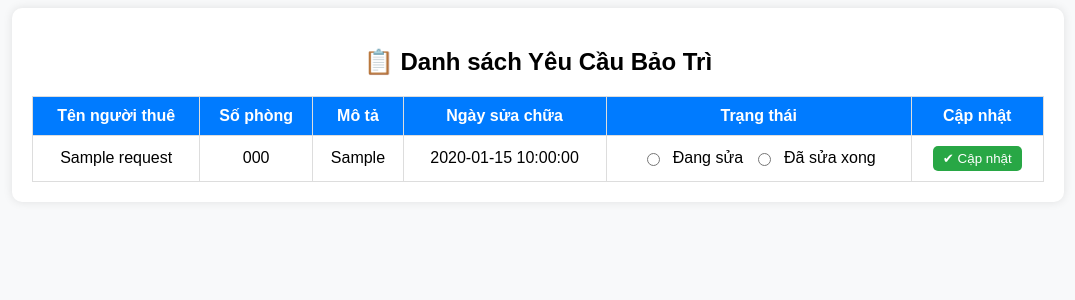
After one commit to Hang-Naf/PMMNM, a PHP site: page /maintenance.php in a window 1280 px wide. The commit adds this page. Shown: the top 300 px of the page, without its empty margins (102-1177 px from the left). Run offline with PHP 8.4, Linux system fonts and the light colour scheme; tables that the repository leaves empty or names only in its code hold one stand-in row (values such as "Sample post").

Commit message:
chinh maintenance

```diff
--- /dev/null
+++ b/maintenance.php
@@ -0,0 +1,131 @@
+<!-- <?php
+include 'db_connect.php';
+?>
+<!DOCTYPE html>
+<html lang="vi">
+<head>
+    <meta charset="UTF-8">
+    <meta name="viewport" content="width=device-width, initial-scale=1.0">
+    <title>Quản lý yêu cầu bảo trì</title>
+    <style>
+		.row {
+			display: flex;
+			flex-wrap: wrap;
+		}
+
+		.card {
+			display: flex;
+			flex-direction: column;
+			height: 100%;
+		}
+
+		.card-body {
+			flex-grow: 1; /* Để phần nội dung mở rộng tối đa */
+		}
+	</style>
+</head>
+<body>
+<div class="container-fluid">
+	<div class="col-lg-12">
+		<div class="card">
+			<div class="card-body">
+				<div class="col-md-12">
+					<div class="row">
+						<div class="col-sm-4">
+							<div class="card border-primary">
+								<div class="card-body bg-light">
+									<h4><b>Maintenance required</b></h4>
+								</div>
+								<div class="card-footer">
+									<div class="col-md-12">
+										<a href="index.php?page=maintenance_user" class="d-flex justify-content-between"> <span>View Report</span> <span class="fa fa-chevron-circle-right"></span></a>
+									</div>
+								</div>
+							</div>
+						</div>
+						<div class="col-sm-4">
+							<div class="card border-primary">
+								<div class="card-body bg-light">
+									<h4><b>Receive maintenance requests</b></h4>
+								</div>
+								<div class="card-footer">
+									<div class="col-md-12">
+										<a href="index.php?page=maintenance_admin" class="d-flex justify-content-between"> <span>View Report</span> <span class="fa fa-chevron-circle-right"></span></a>
+									</div>
+								</div>
+							</div>
+						</div>
+					</div>
+				</div>
+			</div>
+		</div>
+	</div>
+</div>
+</body>
+</html> -->
+<?php
+include 'db_connect.php';
+
+// Cập nhật trạng thái nếu admin thay đổi
+if ($_SERVER["REQUEST_METHOD"] == "POST" && isset($_POST['update_status'])) {
+    $id = $_POST['request_id'];
+    $new_status = $_POST['status'];
+
+    $sql = "UPDATE maintenance_requests SET status = '$new_status' WHERE id = $id";
+    mysqli_query($conn, $sql);
+}
+
+// Lấy danh sách yêu cầu bảo trì
+$result = mysqli_query($conn, "SELECT * FROM maintenance_requests");
+?>
+<!DOCTYPE html>
+<html lang="vi">
+<head>
+    <meta charset="UTF-8">
+    <meta name="viewport" content="width=device-width, initial-scale=1.0">
+    <title>Danh sách Yêu Cầu Bảo Trì</title>
+    <style>
+        body { font-family: Arial, sans-serif; background-color: #f8f9fa; text-align: center; }
+        .container { width: 80%; margin: auto; background: white; padding: 20px; border-radius: 10px; box-shadow: 0px 0px 10px rgba(0, 0, 0, 0.1); }
+        table { width: 100%; border-collapse: collapse; margin-top: 20px; }
+        th, td { border: 1px solid #ddd; padding: 10px; text-align: center; }
+        th { background-color: #007bff; color: white; }
+        .status-form { display: flex; justify-content: center; gap: 10px; }
+        button { background-color: #28a745; color: white; border: none; padding: 5px 10px; border-radius: 5px; cursor: pointer; }
+        button:hover { background-color: #218838; }
+    </style>
+</head>
+<body>
+    <div class="container">
+        <h2>📋 Danh sách Yêu Cầu Bảo Trì</h2>
+        <table>
+            <tr>
+                <th>Tên người thuê</th>
+                <th>Số phòng</th>
+                <th>Mô tả</th>
+                <th>Ngày sửa chữa</th>
+                <th>Trạng thái</th>
+                <th>Cập nhật</th>
+            </tr>
+            <?php while ($row = mysqli_fetch_assoc($result)): ?>
+            <tr>
+                <td><?php echo htmlspecialchars($row['tenant_name']); ?></td>
+                <td><?php echo htmlspecialchars($row['room_number']); ?></td>
+                <td><?php echo htmlspecialchars($row['issue']); ?></td>
+                <td><?php echo htmlspecialchars($row['request_date']); ?></td>
+                <td>
+                    <form method="POST" class="status-form">
+                        <input type="hidden" name="request_id" value="<?php echo $row['id']; ?>">
+                        <input type="radio" name="status" value="Đang sửa" <?php if ($row['status'] == 'Đang sửa') echo 'checked'; ?>> Đang sửa
+                        <input type="radio" name="status" value="Đã sửa xong" <?php if ($row['status'] == 'Đã sửa xong') echo 'checked'; ?>> Đã sửa xong
+                        <td>
+                            <button type="submit" name="update_status">✔ Cập nhật</button>
+                        </td>
+                    </form>
+                </td>
+            </tr>
+            <?php endwhile; ?>
+        </table>
+    </div>
+</body>
+</html>
--- a/navbar.php
+++ b/navbar.php
@@ -17,10 +17,10 @@
 				<a href="index.php?page=tenants" class="nav-item nav-tenants"><span class='icon-field'><i class="fa fa-user-friends "></i></span> Tenants</a>
 				<a href="index.php?page=invoices" class="nav-item nav-invoices"><span class='icon-field'><i class="fa fa-file-invoice "></i></span> Payments</a>
 				<a href="index.php?page=reports" class="nav-item nav-reports"><span class='icon-field'><i class="fa fa-list-alt "></i></span> Reports</a>
+				<a href="index.php?page=maintenance" class="nav-item nav-maintenance"><span class='icon-field'><i class="fa fa-tools "></i></span> Maintenance</a>
+				<a href="index.php?page=contact" class="nav-item nav-contact"><span class='icon-field'><i class="fa fa-envelope "></i></span> Contact</a>
 				<?php if($_SESSION['login_type'] == 1): ?>
 				<a href="index.php?page=users" class="nav-item nav-users"><span class='icon-field'><i class="fa fa-users "></i></span> Users</a>
-				<a href="index.php?page=maintenance" class="nav-item nav-maintenance"><span class='icon-field'><i class="fa fa-tools "></i></span> Maintenance</a>
-				<a href="index.php?page=contact" class="nav-item nav-contact"><span class='icon-field'><i class="fa fa-envelope "></i></span> Contact</a>
 				<!-- <a href="index.php?page=site_settings" class="nav-item nav-site_settings"><span class='icon-field'><i class="fa fa-cogs text-danger"></i></span> System Settings</a> -->
 			<?php endif; ?>
 		</div>
--- a/payments.php
+++ b/payments.php
@@ -86,7 +86,7 @@
 	}
 	img{
 		max-width:100px;
-		max-height: :150px;
+		max-height:150px;
 	}
 </style>
 <script>
```
